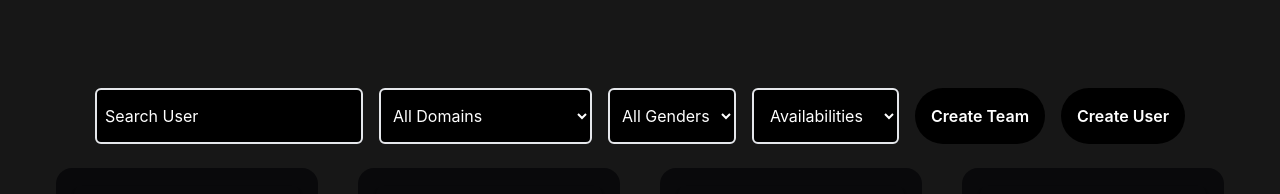
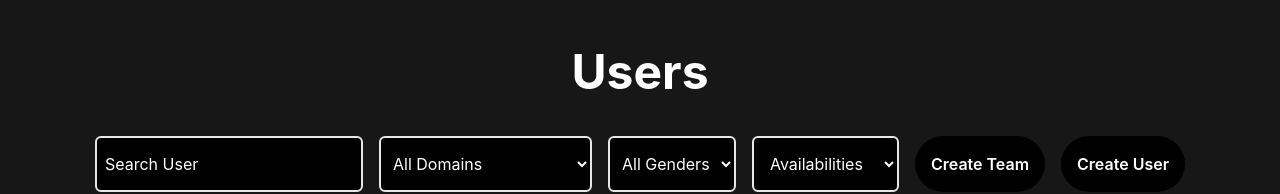
Before and after one commit to KetanKumavat/heliverse-task, a React (Vite) app in the folder frontend/: page / in a window 1280 px wide. Shown: the top 194 px of the page. Built offline with nearby package versions, Linux system fonts and the light colour scheme.

Commit message:
final commit

```diff
--- a/frontend/src/App.jsx
+++ b/frontend/src/App.jsx
@@ -18,6 +18,7 @@ function App() {
 
   return (
     <Router>
+      <h1 className="font-bold text-3xl md:text-5xl text-white">Users</h1>
       <Routes>
         <Route path="/" element={<HoverEffect />} />
         <Route
@@ -28,7 +29,10 @@ function App() {
         />
 
         <Route path="/teams" element={<Teams setProgress={setProgression} />} />
-        <Route path="/add-user" element={<Adduser setProgress={setProgression} />} />
+        <Route
+          path="/add-user"
+          element={<Adduser setProgress={setProgression} />}
+        />
       </Routes>
     </Router>
   );
```
